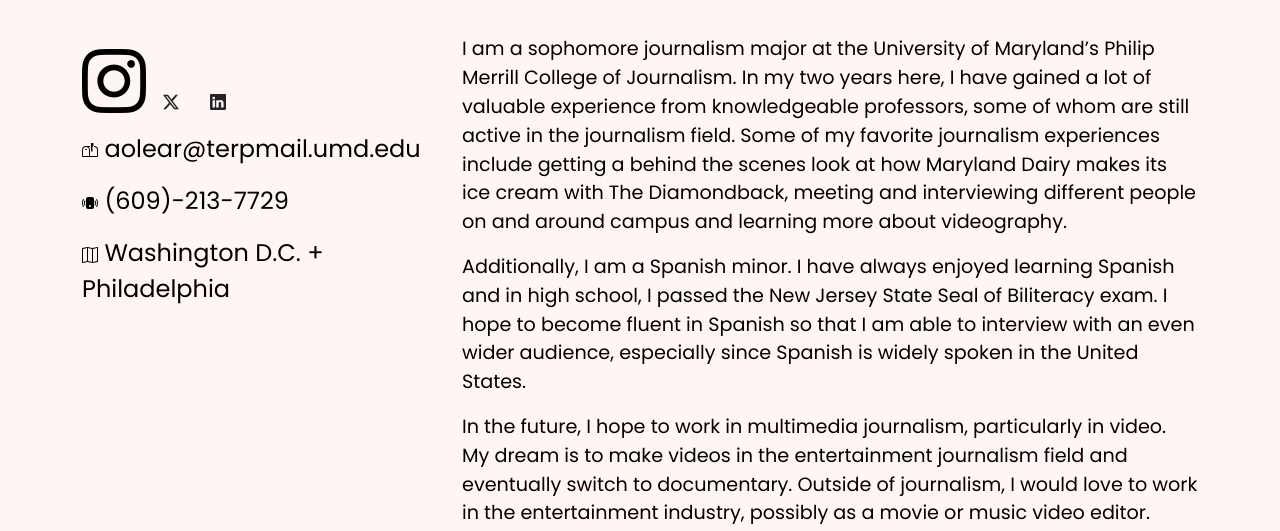
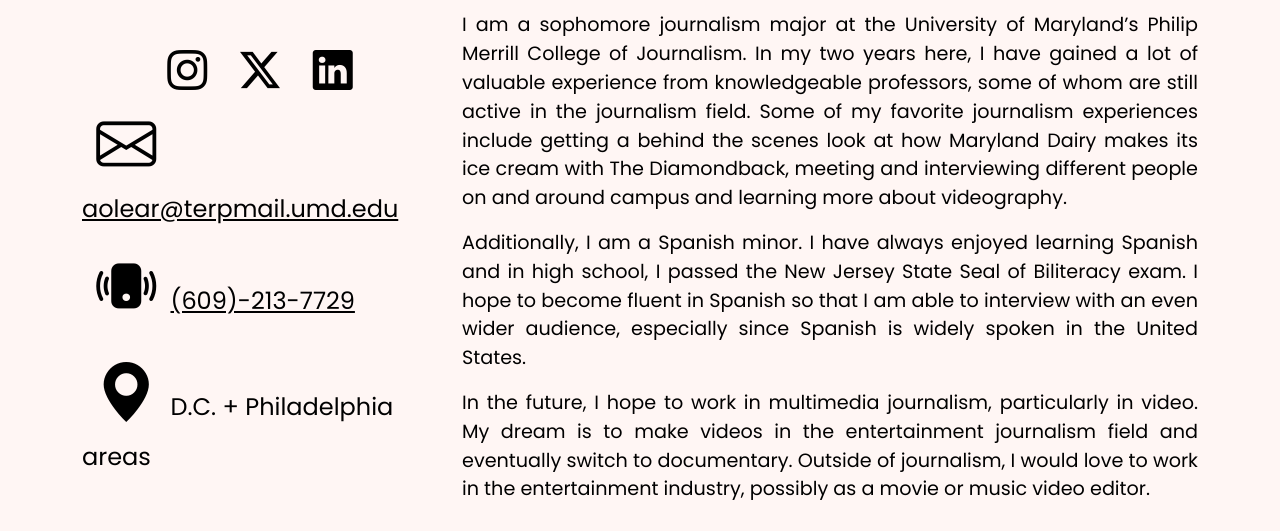
Before and after one commit to abbyolear/abbyolear.github.io, a plain HTML site: page index.html in a window 1280 px wide. Shown: the part 420-951 px from the top of the page. Drawn offline with nearby package versions, Linux system fonts and the light colour scheme; a web font is replaced by a local one.

Commit message:
Portfolio 3

```diff
--- a/index.html
+++ b/index.html
@@ -12,7 +12,7 @@
     <link
         href="https://fonts.googleapis.com/css2?family=Molle&family=Poppins:ital,wght@0,100;0,200;0,300;0,400;0,500;0,600;0,700;0,800;0,900;1,100;1,200;1,300;1,400;1,500;1,600;1,700;1,800;1,900&display=swap"
         rel="stylesheet">
-    <script src="https://cdn.jsdelivr.net/npm/bootstrap@5.3.3/dist/js/bootstrap.bundle.min.js"></script> script>
+    <script src="https://cdn.jsdelivr.net/npm/bootstrap@5.3.3/dist/js/bootstrap.bundle.min.js"></script>
     <link rel="stylesheet" href="https://cdn.jsdelivr.net/npm/bootstrap@5.3.3/dist/css/bootstrap.min.css">
     <link rel="stylesheet" href="https://cdn.jsdelivr.net/npm/bootstrap-icons@1.11.3/font/bootstrap-icons.min.css">
     <link rel="stylesheet" href="site/css/style.css">
@@ -45,42 +45,17 @@
                 </div>
         </section>
         <section class="container">
-            <div class="row justify-content-between">
-                <div class="col-md-4">
-                    <i class="bi bi-instagram"></i>
-                    <a class="btn socials" href="https://twitter.com/AbbyOlear" role="button"><svg
-                            xmlns="http://www.w3.org/2000/svg" width="16" height="16" fill="currentColor"
-                            class="bi bi-twitter-x" viewBox="0 0 16 16">
-                            <path
-                                d="M12.6.75h2.454l-5.36 6.142L16 15.25h-4.937l-3.867-5.07-4.425 5.07H.316l5.733-6.57L0 .75h5.063l3.495 4.633L12.601.75Zm-.86 13.028h1.36L4.323 2.145H2.865z" />
-                        </svg></a>
-                    <a class="btn socials" href="https://www.linkedin.com/in/abigail-olear-b4214425a/"
-                        role="button"><svg xmlns="http://www.w3.org/2000/svg" width="16" height="16" fill="currentColor"
-                            class="bi bi-linkedin" viewBox="0 0 16 16">
-                            <path
-                                d="M0 1.146C0 .513.526 0 1.175 0h13.65C15.474 0 16 .513 16 1.146v13.708c0 .633-.526 1.146-1.175 1.146H1.175C.526 16 0 15.487 0 14.854zm4.943 12.248V6.169H2.542v7.225zm-1.2-8.212c.837 0 1.358-.554 1.358-1.248-.015-.709-.52-1.248-1.342-1.248S2.4 3.226 2.4 3.934c0 .694.521 1.248 1.327 1.248zm4.908 8.212V9.359c0-.216.016-.432.08-.586.173-.431.568-.878 1.232-.878.869 0 1.216.662 1.216 1.634v3.865h2.401V9.25c0-2.22-1.184-3.252-2.764-3.252-1.274 0-1.845.7-2.165 1.193v.025h-.016l.016-.025V6.169h-2.4c.03.678 0 7.225 0 7.225z" />
-                        </svg></a>
-                    <p><svg xmlns="http://www.w3.org/2000/svg" width="16" height="16" fill="currentColor"
-                            class="bi bi-mailbox-flag" viewBox="0 0 16 16">
-                            <path
-                                d="M10.5 8.5V3.707l.854-.853A.5.5 0 0 0 11.5 2.5v-2A.5.5 0 0 0 11 0H9.5a.5.5 0 0 0-.5.5v8zM5 7c0 .334-.164.264-.415.157C4.42 7.087 4.218 7 4 7s-.42.086-.585.157C3.164 7.264 3 7.334 3 7a1 1 0 0 1 2 0" />
-                            <path
-                                d="M4 3h4v1H6.646A4 4 0 0 1 8 7v6h7V7a3 3 0 0 0-3-3V3a4 4 0 0 1 4 4v6a1 1 0 0 1-1 1H1a1 1 0 0 1-1-1V7a4 4 0 0 1 4-4m0 1a3 3 0 0 0-3 3v6h6V7a3 3 0 0 0-3-3" />
-                        </svg> aolear@terpmail.umd.edu</p>
-                    <p>
-                        <svg xmlns="http://www.w3.org/2000/svg" width="16" height="16" fill="currentColor"
-                            class="bi bi-phone-vibrate-fill" viewBox="0 0 16 16">
-                            <path
-                                d="M4 4a2 2 0 0 1 2-2h4a2 2 0 0 1 2 2v8a2 2 0 0 1-2 2H6a2 2 0 0 1-2-2zm5 7a1 1 0 1 0-2 0 1 1 0 0 0 2 0M1.807 4.734a.5.5 0 1 0-.884-.468A8 8 0 0 0 0 8c0 1.347.334 2.618.923 3.734a.5.5 0 1 0 .884-.468A7 7 0 0 1 1 8c0-1.18.292-2.292.807-3.266m13.27-.468a.5.5 0 0 0-.884.468C14.708 5.708 15 6.819 15 8c0 1.18-.292 2.292-.807 3.266a.5.5 0 0 0 .884.468A8 8 0 0 0 16 8a8 8 0 0 0-.923-3.734M3.34 6.182a.5.5 0 1 0-.93-.364A6 6 0 0 0 2 8c0 .769.145 1.505.41 2.182a.5.5 0 1 0 .93-.364A5 5 0 0 1 3 8c0-.642.12-1.255.34-1.818m10.25-.364a.5.5 0 0 0-.93.364c.22.563.34 1.176.34 1.818s-.12 1.255-.34 1.818a.5.5 0 0 0 .93.364C13.856 9.505 14 8.769 14 8s-.145-1.505-.41-2.182" />
-                        </svg> (609)-213-7729
-                    </p>
-                    <p>
-                        <svg xmlns="http://www.w3.org/2000/svg" width="16" height="16" fill="currentColor"
-                            class="bi bi-map" viewBox="0 0 16 16">
-                            <path fill-rule="evenodd"
-                                d="M15.817.113A.5.5 0 0 1 16 .5v14a.5.5 0 0 1-.402.49l-5 1a.5.5 0 0 1-.196 0L5.5 15.01l-4.902.98A.5.5 0 0 1 0 15.5v-14a.5.5 0 0 1 .402-.49l5-1a.5.5 0 0 1 .196 0L10.5.99l4.902-.98a.5.5 0 0 1 .415.103M10 1.91l-4-.8v12.98l4 .8zm1 12.98 4-.8V1.11l-4 .8zm-6-.8V1.11l-4 .8v12.98z" />
-                        </svg> Washington D.C. + Philadelphia
-                    </p>
+            <div class="row justify-content-between align-items-center">
+                <div class="col-md-4 social">
+                    <a href="https://www.instagram.com/aolear.mp4?igsh=MXVwc2tiZjJzZ3poYw%3D%3D&utm_source=qr"><i
+                            class="bi bi-instagram"></i></a>
+                    <a href="https://twitter.com/AbbyOlear"><i class="bi bi-twitter-x"></i></a>
+                    <a href="https://www.linkedin.com/in/abigail-olear-b4214425a/" <i class="bi bi-linkedin"></i></a>
+
+                    <p><i class="bi bi-envelope"></i></svg> <a
+                            href="mailto:aolear@terpmai.umd.edu">aolear@terpmail.umd.edu</a></p>
+                    <p><i class="bi bi-phone-vibrate-fill"></i><a href="tel:6092137729">(609)-213-7729</a></p>
+                    <p><i class="bi bi-geo-alt-fill"></i>D.C. + Philadelphia areas</p>
 
                 </div>
                 <div class="col-md-8 statement justify-content-between">
--- a/site/css/style.css
+++ b/site/css/style.css
@@ -9,10 +9,9 @@ blue #6B7DAC
 grey #9B98A8
 
 questions:
-resume wont open unless i press live from vscode
-how to fix spacing on the home page
-why won't the picture show on the clips page?
-at a glance, do you see anything that i would get points taken off for?
+lower h2 add padding or margin from dbk to sbs
+1.5 em 0 0 0
+
 */
 
 header {
@@ -28,7 +27,7 @@ nav a {
 }
 
 a:hover {
-    color: #FFF6F4;
+    color: #E06AA7;
 }
 
 body {
@@ -99,15 +98,31 @@ p {
 }
 
 .bi {
-    font-size: 4em;
+    font-size: 2.5em;
+    color: #000000;
+    text-align: center;
+    padding: 4%;
 }
 
 .social {
     text-align: center;
 }
 
+.social p {
+    text-align: left;
+}
+
+.social a {
+    color: #000000;
+}
+
+.social a :hover {
+    color: #9B98A8;
+}
+
 .statement {
     font-size: .8em;
+    text-align: justify;
 }
 
 .resume {
@@ -125,6 +140,10 @@ p {
 
 .resume p {
     font-size: 1em;
+}
+
+.lower {
+    padding: 1.5 0 0 0
 }
 
 hr {
```
Also changed, not shown: clips/index.html (+14 -12 lines), resume/index.html (+9 -4 lines), site/images/Acapella.jpg (deleted), site/images/Covid Explainer.png (deleted), site/images/Covid.png (added), site/images/Dairy.png (added), site/images/Dogs.png (added), site/images/MD Dairy.png (deleted), site/images/Music.jpg (deleted), site/images/Music.png (added), 4 other files.
